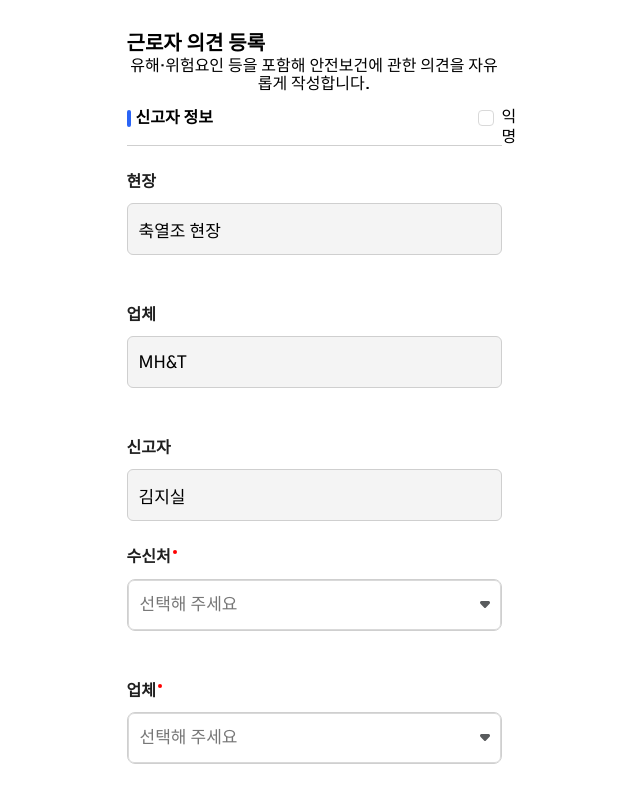
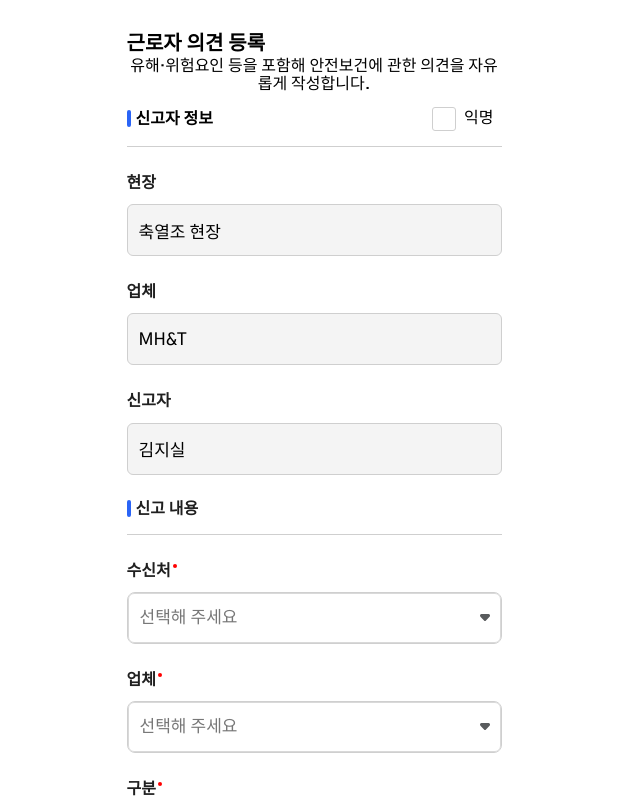
Before and after one commit to BSL-kr/MH-T-bsl, a React (Vite) app: page /opinion-gather in a window 1280 px wide. Shown: the top 800 px of the page, without its empty margins (326-966 px from the left). Built offline with nearby package versions, Linux system fonts and the light colour scheme; the HTML template or start-up script is replaced by a standard one.

Commit message:
feat: add opinion page

```diff
--- a/src/pages/opinionGather.tsx
+++ b/src/pages/opinionGather.tsx
@@ -114,15 +114,16 @@ const StyledSubmitButton = styled(Button)`
 `;
 
 const StyledCheckbox = styled(Checkbox)`
-  width: 24px;
-  height: 24px;
+  font-family: Gothic A1;
+  font-size: 16px;
+  font-weight: 500;
+  color: #000000;
 
-  > span {
-    font-family: Gothic A1;
-    font-size: 16px;
-    font-weight: 500;
-    line-height: 20px;
-    color: #000000;
+  .ant-checkbox-inner {
+    width: 24px;
+    height: 24px;
+    border-radius: 3px;
+    border: 1.5px solid #cfcfcf;
   }
 `;
 
@@ -134,16 +135,11 @@ function OpinionGather() {
         description='유해·위험요인 등을 포함해 안전보건에 관한
 의견을 자유롭게 작성합니다.'
       />
-      <ContentsHeader
-        title={'신고자 정보'}
-        HeaderRight={
-          <StyledCheckbox>
-            <span>익명</span>
-          </StyledCheckbox>
-        }
-      />
+
+      <ContentsHeader title={'신고자 정보'} HeaderRight={<StyledCheckbox>익명</StyledCheckbox>} />
+
       <Form>
-        <Flex gap={24} vertical>
+        <Flex vertical>
           <LabelWrapper title={'현장'}>
             <StyledInput disabled value={'축열조 현장'} />
           </LabelWrapper>
@@ -157,7 +153,9 @@ function OpinionGather() {
           </LabelWrapper>
         </Flex>
 
-        <Flex gap={24} vertical>
+        <ContentsHeader title={'신고 내용'} />
+
+        <Flex vertical>
           <LabelWrapper title={'수신처'} hasDot>
             <StyledSelect
               placeholder={'선택해 주세요'}
```
